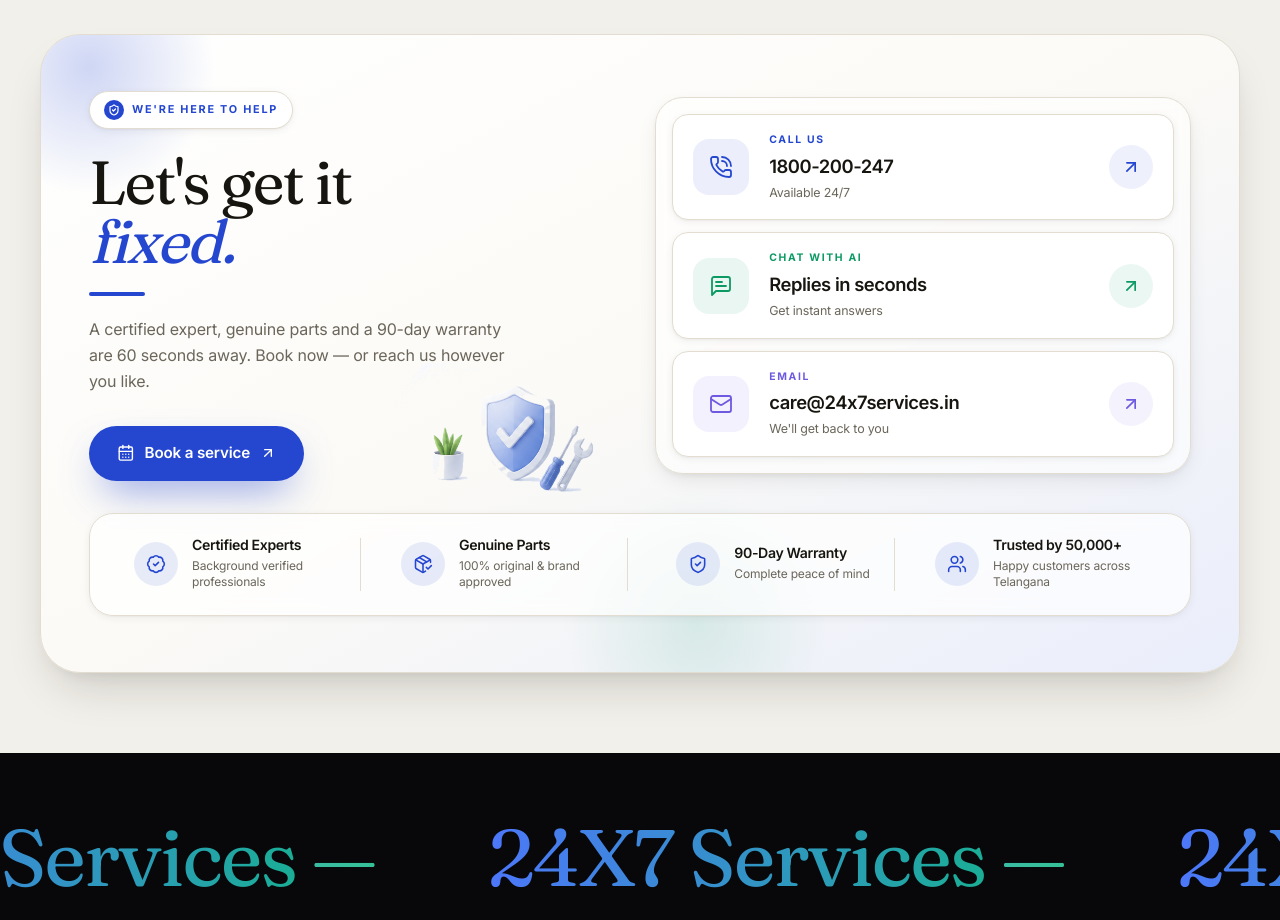
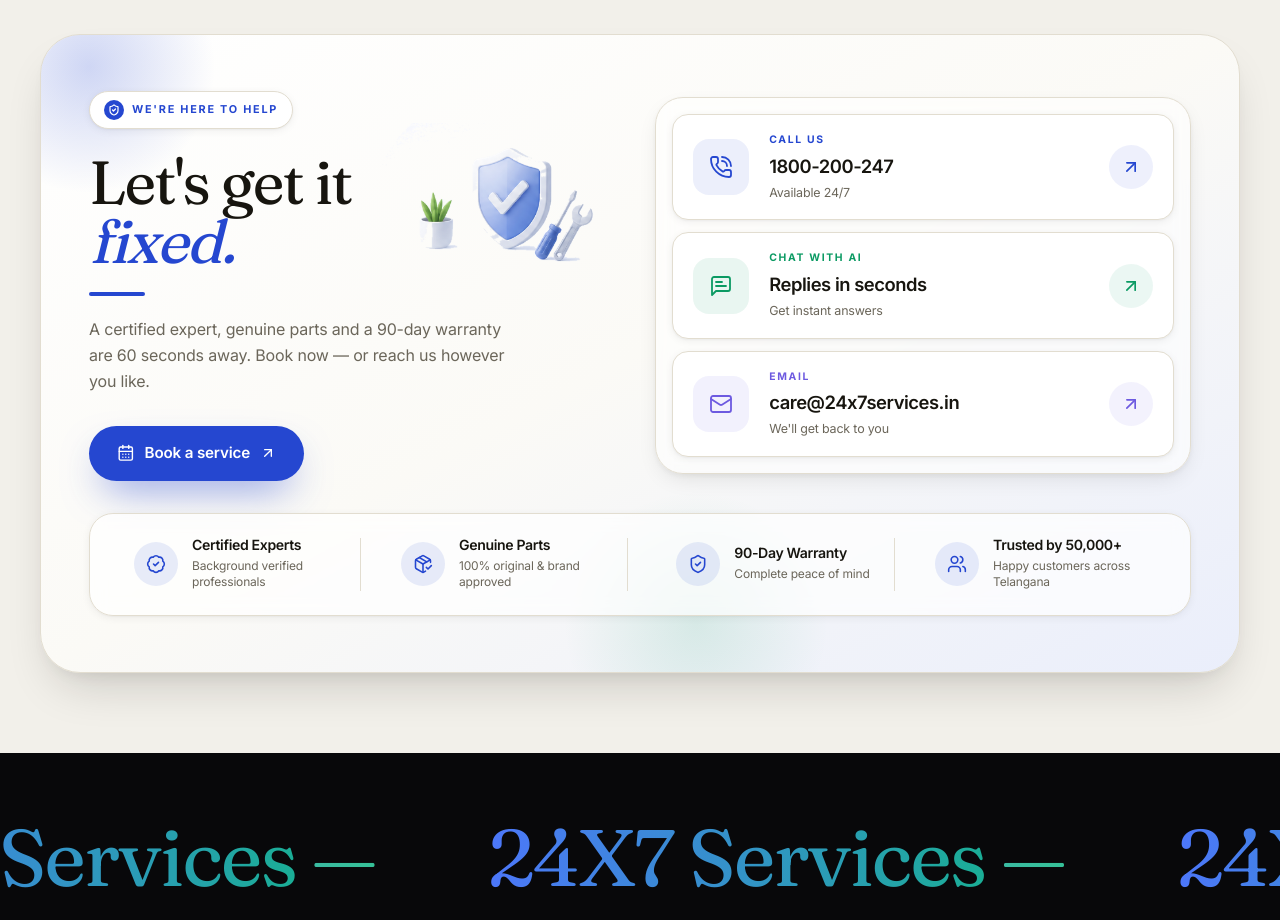
Before and after one commit to Tanveersultana125/24X7services, a Next.js app: page /plans in a window 1280 px wide. Shown: the part 3680-4600 px from the top of the page. Built offline with nearby package versions, Linux system fonts and the light colour scheme.

Commit message:
Move the shield mark up beside the headline
It sat at the bottom of the pitch column while the space next to the
headline was empty. Anchor it to the top-right of that column instead, and
bring it in from lg rather than xl.

Co-Authored-By: Claude Opus 4.8 (1M context) <noreply@anthropic.com>

```diff
--- a/src/components/site/Contact.tsx
+++ b/src/components/site/Contact.tsx
@@ -110,13 +110,13 @@ export function Contact() {
                 <ArrowUpRight className="size-4 transition-transform group-hover:translate-x-0.5 group-hover:-translate-y-0.5" />
               </Link>
 
-              {/* shield mark, tucked beside the copy once there is room */}
+              {/* shield mark, sitting beside the headline where the column is empty */}
               {/* eslint-disable-next-line @next/next/no-img-element */}
               <img
                 src="/work/promise-shield-cut.png"
                 alt=""
                 aria-hidden
-                className="pointer-events-none absolute -bottom-4 right-0 hidden w-52 opacity-90 xl:block"
+                className="pointer-events-none absolute right-0 top-10 hidden w-44 opacity-95 lg:block xl:top-8 xl:w-56"
               />
             </motion.div>
 
```
